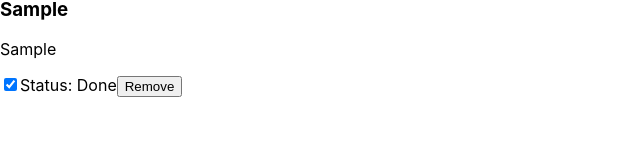
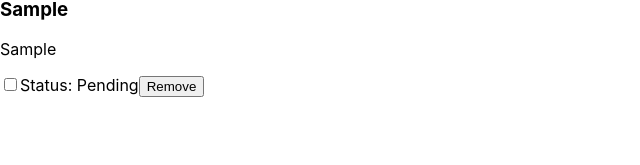
Before and after one commit to creasedigital/react-n-redux, a React (Create React App) app: page / in a window 1280 px wide. Both pictures are taken after typing "Sample", "Sample" into the empty fields and a click on the button "ADD TODO". Shown: the part 125-290 px from the top of the page, without its empty margins (0-640 px from the left). Built offline with nearby package versions, Linux system fonts and the light colour scheme.

Commit message:
checkbox added to todos

```diff
--- a/public/index.html
+++ b/public/index.html
@@ -14,7 +14,7 @@
       user's mobile device or desktop. See https://developers.google.com/web/fundamentals/web-app-manifest/
     -->
     <link rel="manifest" href="%PUBLIC_URL%/manifest.json" />
-    <title>React App</title>
+    <title>Todo App</title>
   </head>
   <body>
     <noscript>You need to enable JavaScript to run this app.</noscript>
--- a/src/App.js
+++ b/src/App.js
@@ -5,11 +5,7 @@ import UpdateTodo from "./components/UpdateTodo";
 function App() {
 	const [todos, setTodos] = useState([]);
 
-	const handleSubmit = () => {};
-
 	const removeTodo = (id) => {
-		console.log("removed", id);
-		console.log(todos);
 		setTodos((initialTodos) => initialTodos.filter((todo) => todo.id !== id));
 	};
 
@@ -17,7 +13,11 @@ function App() {
 		<div>
 			<h1>TODO APP</h1>
 			<UpdateTodo todos={todos} setTodos={setTodos} removeTodo={removeTodo} />
-			<TodoContainer todos={todos} removeTodo={removeTodo} />
+			<TodoContainer
+				todos={todos}
+				removeTodo={removeTodo}
+				setTodos={setTodos}
+			/>
 		</div>
 	);
 }
--- a/src/components/TodoContainer.js
+++ b/src/components/TodoContainer.js
@@ -1,9 +1,9 @@
 import TodoItem from "./TodoItem";
 
-const todoContainer = ({ todos, removeTodo }) => {
+const todoContainer = ({ todos, removeTodo, setTodos }) => {
 	return (
 		<div>
-			<TodoItem todos={todos} removeTodo={removeTodo} />
+			<TodoItem todos={todos} removeTodo={removeTodo} setTodos={setTodos} />
 		</div>
 	);
 };
--- a/src/components/TodoItem.js
+++ b/src/components/TodoItem.js
@@ -1,4 +1,17 @@
-const TodoItem = ({ todos, removeTodo }) => {
+import { useState } from "react";
+
+const TodoItem = ({ todos, removeTodo, setTodos }) => {
+	const handleCheck = (e, id) => {
+		setTodos((initialTodo) =>
+			initialTodo.map((todo) => {
+				if (todo.id === id) {
+					return { ...todo, activityStatus: e.target.checked };
+					return todo;
+				}
+			}),
+		);
+	};
+
 	console.log(todos);
 	const todoList = todos.length ? (
 		todos.map((todo) => (
@@ -8,8 +21,8 @@ const TodoItem = ({ todos, removeTodo }) => {
 				<div>
 					<input
 						type="checkbox"
-						onChange={!todo.activityStatus}
-						checked={todo.activityStatus}
+						onChange={(e) => handleCheck(e, todo.id)}
+						checked={todo.activity}
 					/>
 					<span>Status: {todo.activityStatus ? "Done" : "Pending"}</span>
 					<button onClick={() => removeTodo(todo.id)}>Remove</button>
--- a/src/components/UpdateTodo.js
+++ b/src/components/UpdateTodo.js
@@ -14,7 +14,7 @@ const UpdateTodo = ({ setTodos, todos }) => {
 				id: Date.now(),
 				name: todoInfo.name,
 				desc: todoInfo.desc,
-				activityStatus: true,
+				activityStatus: false,
 			},
 		]);
 		setTodoInfo({ name: "", desc: "" });
```
